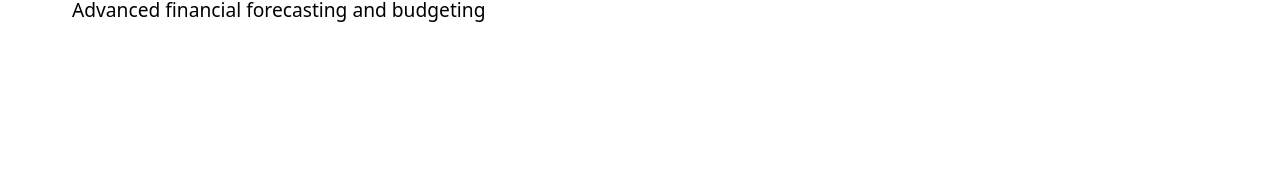
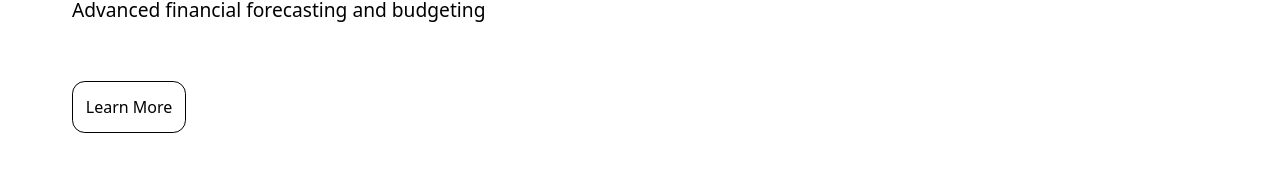
Before and after one commit to AsifulAhsan/AccuFlow, a React (Vite) app: page / in a window 1280 px wide. Shown: the part 2517-2689 px from the top of the page. Built offline with nearby package versions, Linux system fonts and the light colour scheme.

Commit message:
Feature Section Added

```diff
--- a/src/components/FeatureSection/FeatureSection.jsx
+++ b/src/components/FeatureSection/FeatureSection.jsx
@@ -35,6 +35,7 @@ function FeatureSection() {
               Advanced financial forecasting and budgeting
             </p>
           </div>
+          <button className={styles.featureSectionBtn}>Learn More</button>
         </div>
 
         <div className={styles.featureSectionImg}>
--- a/src/components/FeatureSection/FeatureSection.module.css
+++ b/src/components/FeatureSection/FeatureSection.module.css
@@ -61,3 +61,15 @@
   justify-content: space-between;
   align-items: start;
 }
+.featureSectionBtn {
+  margin-top: 3rem;
+  border: 1px solid black;
+  border-radius: 0.8rem;
+  padding: 0.8rem;
+  cursor: pointer;
+}
+.featureSectionBtn:hover {
+  background-color: #33658a;
+  border: none;
+  color: white;
+}
```
